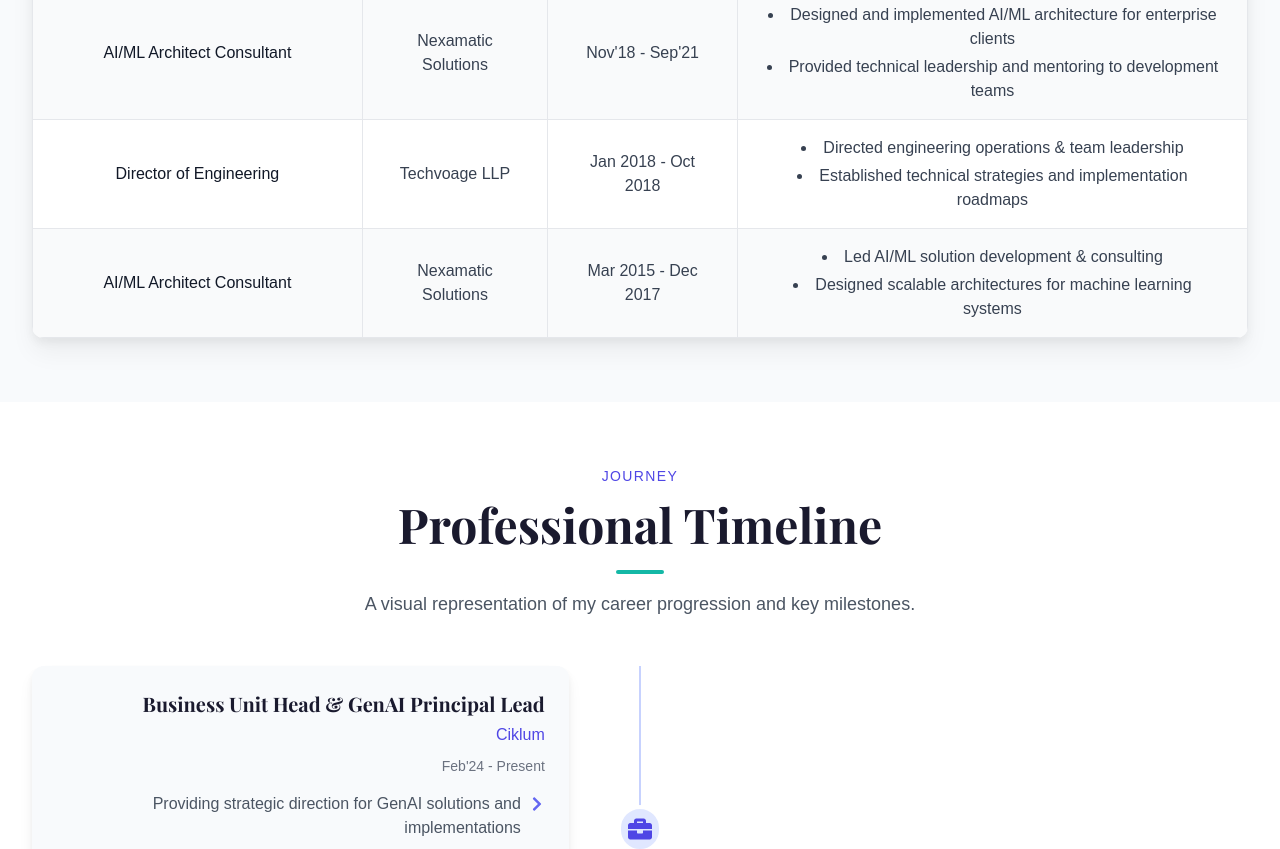
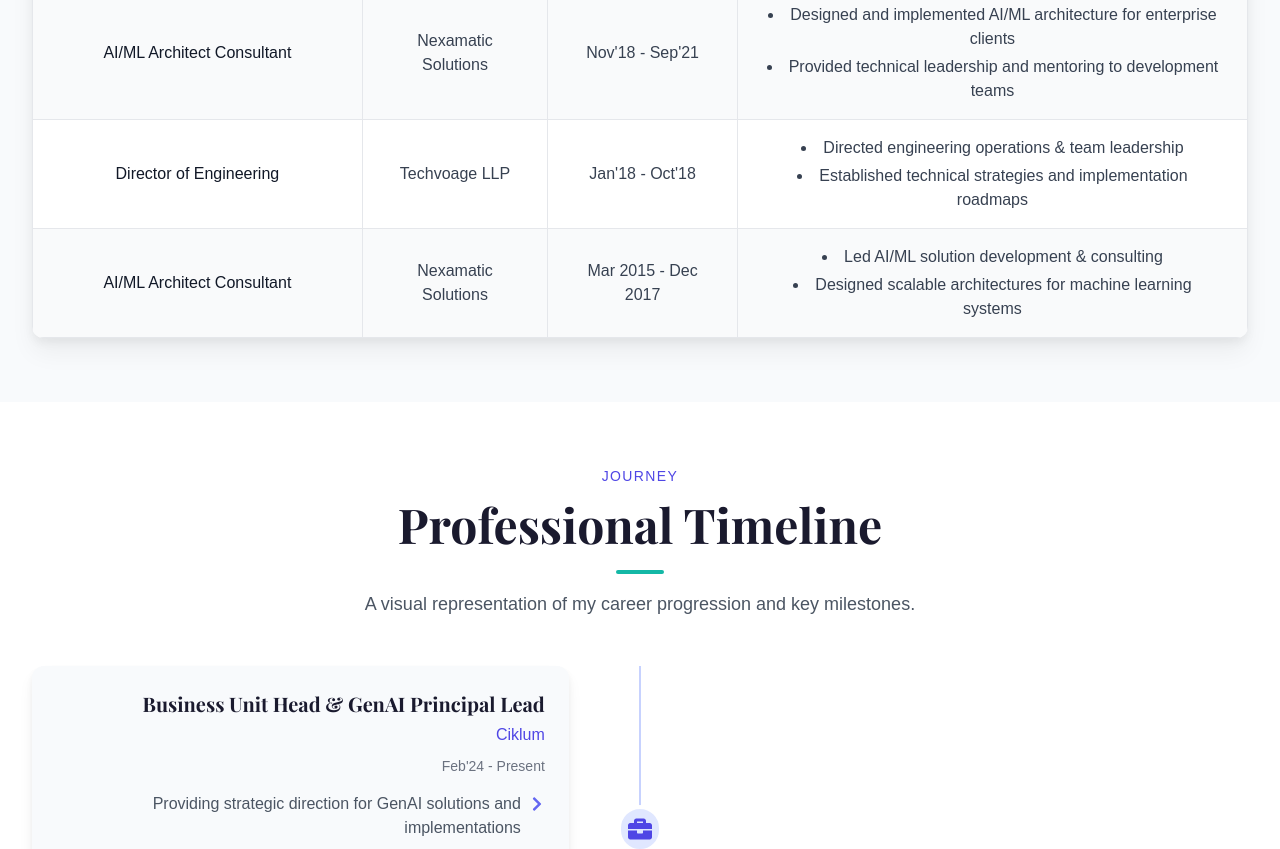
Before and after one commit to Sampathkumarvpatil/DrSampath, a React (Create React App) app in the folder frontend/: page /experience in a window 1280 px wide. Shown: the part 900-1749 px from the top of the page. Built offline with nearby package versions, Linux system fonts and the light colour scheme; a web font is replaced by a local one.

Commit message:
auto-commit for 5e9247b8-2a9d-4577-b2db-f93f1ab03fc7

```diff
--- a/frontend/src/pages/Experience.js
+++ b/frontend/src/pages/Experience.js
@@ -49,7 +49,7 @@
     {
       position: "Director of Engineering",
       company: "Techvoage LLP",
-      duration: "Jan 2018 - Oct 2018",
+      duration: "Jan'18 - Oct'18",
       responsibilities: [
         "Directed engineering operations & team leadership",
         "Established technical strategies and implementation roadmaps",
```
